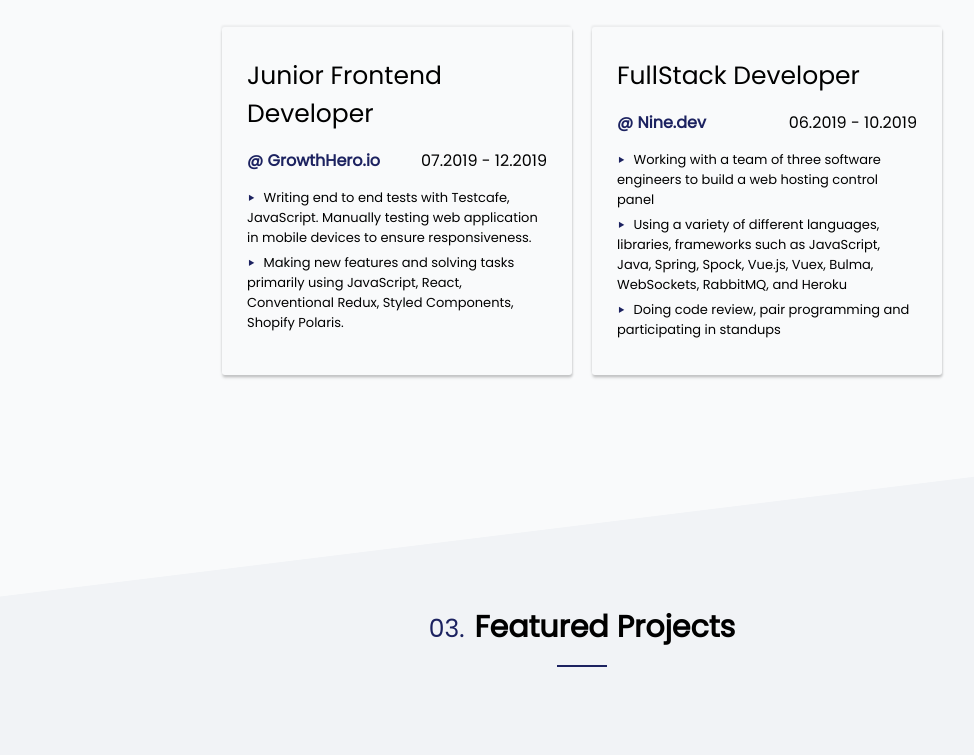
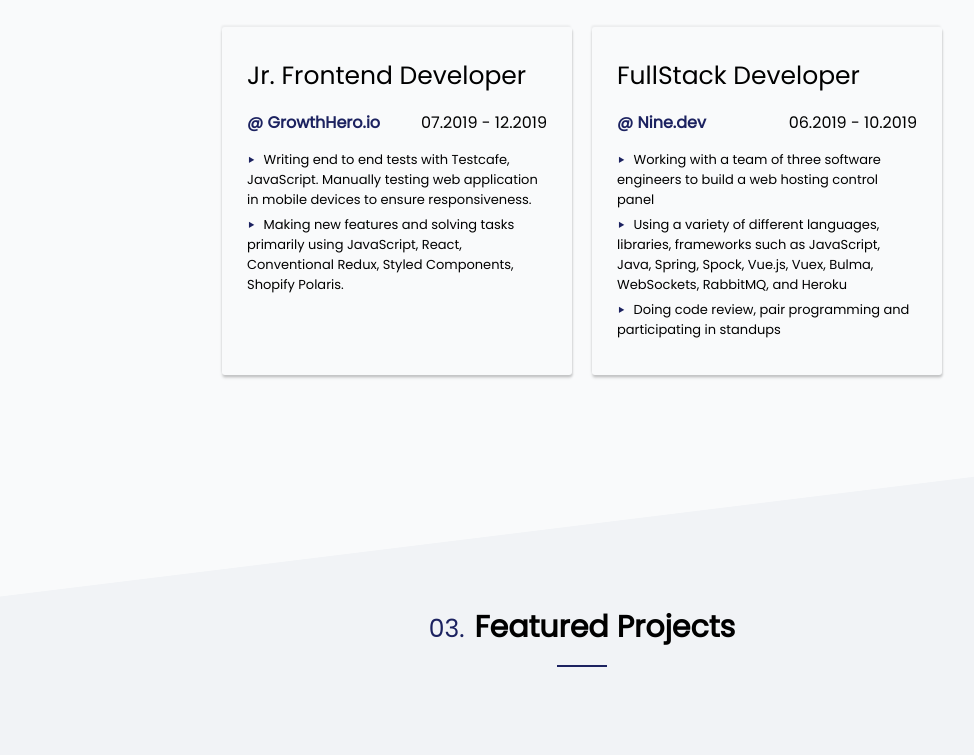
Before and after one commit to bmstefanski-archive/old-portfolio-2020, a website: page src/index.html in a window 1280 px wide. Shown: the part 1433-2188 px from the top of the page, without its empty margins (58-1032 px from the left). Drawn offline with Linux system fonts and the light colour scheme.

Commit message:
Resume update

```diff
--- a/src/index.html
+++ b/src/index.html
@@ -198,7 +198,7 @@
           <div class="section-content">
             <div class="cards-container">
               <div class="card">
-                <div class="card-title">Junior Frontend Developer</div>
+                <div class="card-title">Jr. Frontend Developer</div>
                 <div class="card-subtitle">
                   <p>@ GrowthHero.io</p>
                   <p>07.2019 - 12.2019</p>
```
Also changed, not shown: 1 other file.
